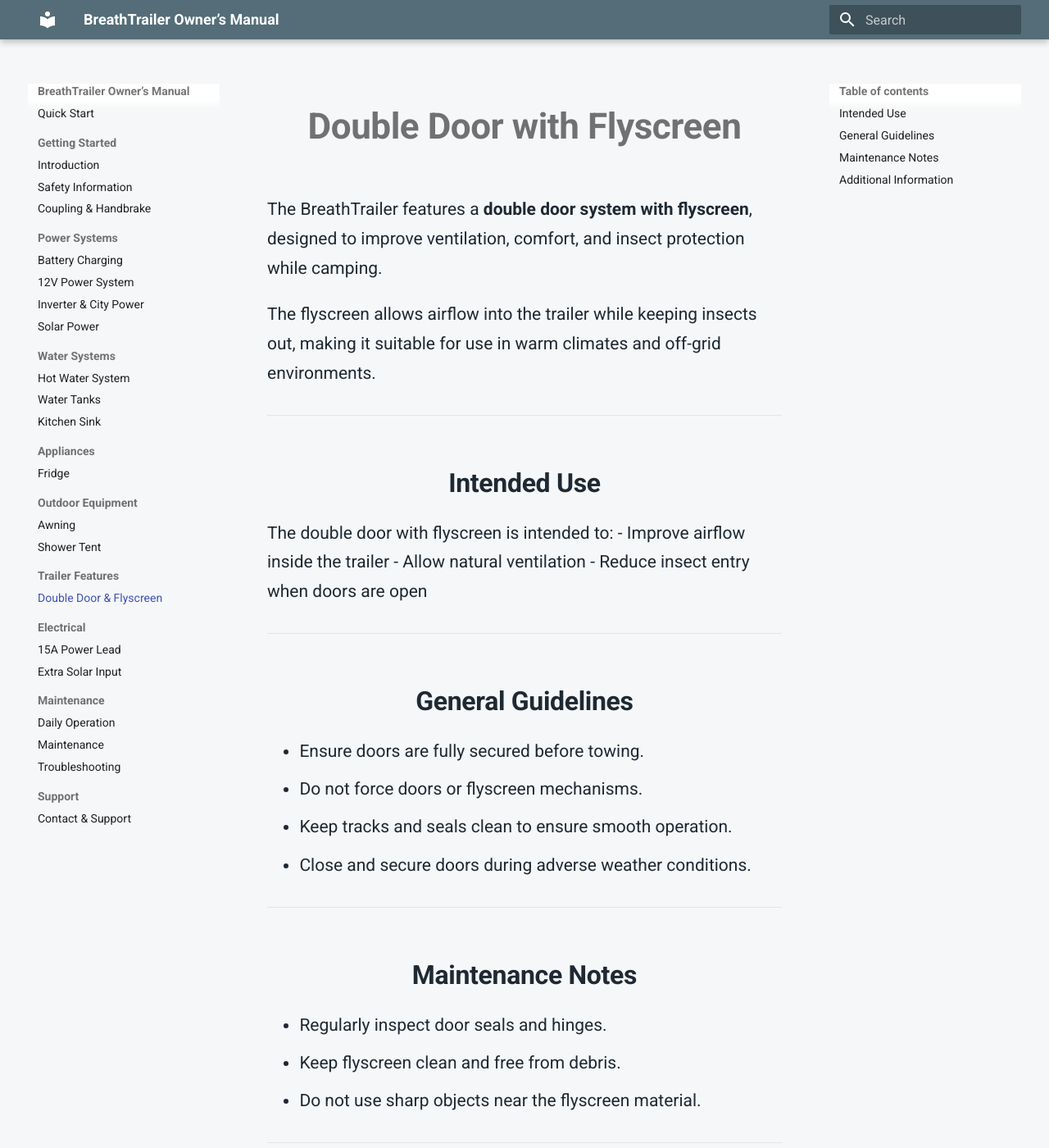
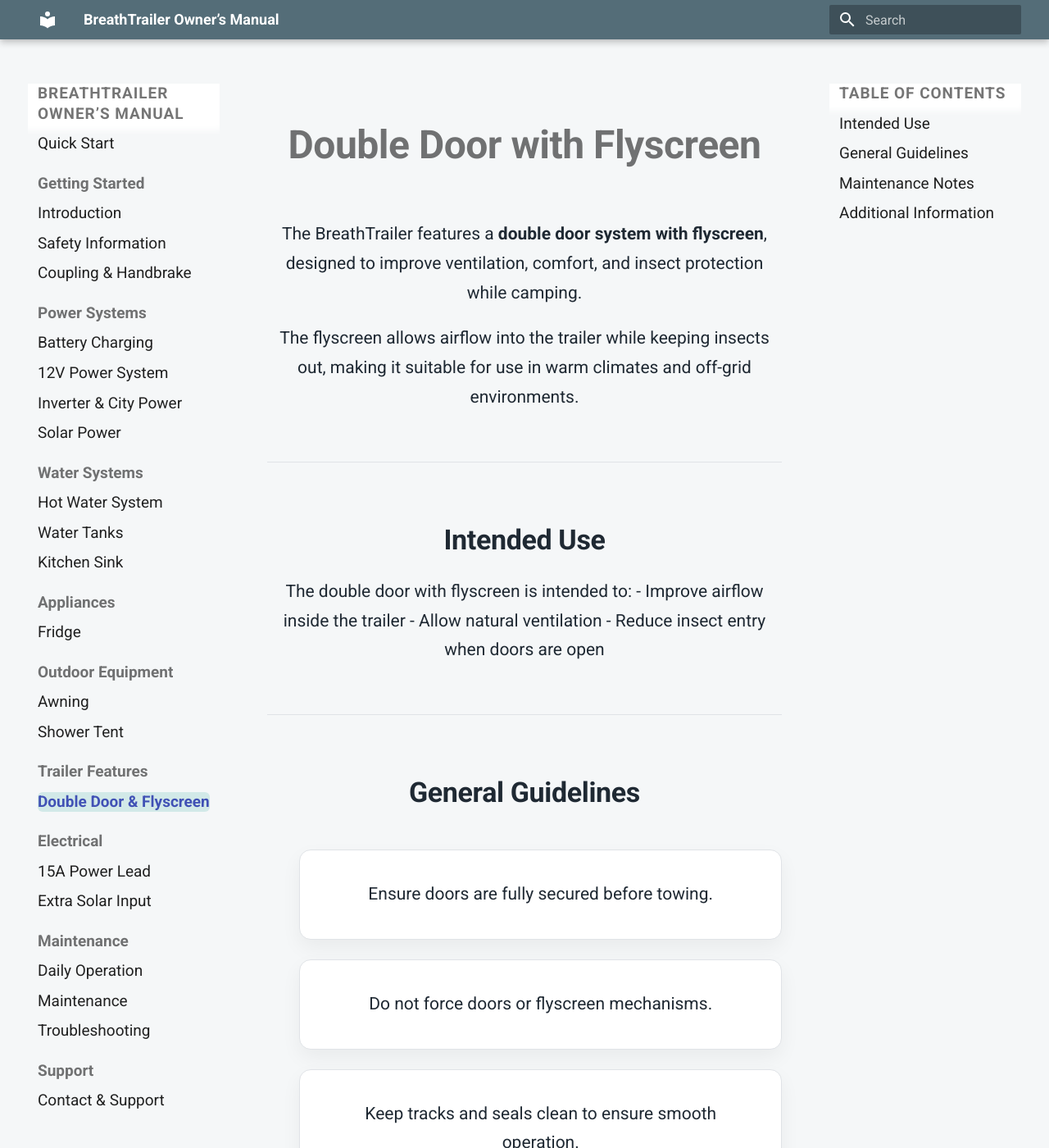
Before and after one commit to willefersontiago-source/breathtrailer-manual, an MkDocs documentation site: the page built from docs/06-trailer-features/01-double-door-flyscreen.md, in a window 1280 px wide and 1400 px high. Shown: the whole window at 82% size. Built offline with MkDocs 1.6.1 and Material for MkDocs 9.7.7, drawn with Linux system fonts in a browser that asks for light colours; some of the changed text lies outside the part shown.

Commit message:
Update extra.css

```diff
--- a/docs/assets/stylesheets/extra.css
+++ b/docs/assets/stylesheets/extra.css
@@ -1,7 +1,8 @@
-/* =========================
-   GLOBAL LOOK & FEEL
-========================= */
+/* =====================================================
+   BREATH TRAILER — PREMIUM MATERIAL OVERRIDE
+===================================================== */
 
+/* -------- COLOR SYSTEM -------- */
 :root {
   --bt-bg: #f5f7f8;        /* off-white premium */
   --bt-card: #ffffff;
@@ -9,58 +10,54 @@
   --bt-text: #1f2933;
 }
 
-/* Page background */
-body {
+/* -------- GLOBAL BACKGROUND -------- */
+.md-container,
+.md-main {
   background-color: var(--bt-bg);
 }
 
-/* Content container */
-.md-content {
-  background: transparent;
-}
-
-/* Main content width */
+/* -------- CONTENT WRAPPER -------- */
 .md-content__inner {
   max-width: 920px;
   margin: 0 auto;
-  padding: 2rem 1.5rem;
+  padding: 3rem 1.5rem;
 }
 
-/* Typography */
+/* -------- TYPOGRAPHY -------- */
 .md-typeset {
   font-size: 1.05rem;
   line-height: 1.7;
   color: var(--bt-text);
 }
 
-/* Headings */
 .md-typeset h1 {
-  font-size: 2.2rem;
+  font-size: 2.4rem;
   font-weight: 600;
   text-align: center;
 }
 
 .md-typeset h2 {
-  font-size: 1.6rem;
+  font-size: 1.7rem;
   font-weight: 600;
-  margin-top: 3rem;
+  margin-top: 3.5rem;
   text-align: center;
 }
 
-/* Paragraphs */
+/* -------- PARAGRAPHS (HOME-STYLE) -------- */
 .md-typeset p {
-  text-align: cent
-/* =========================
-   HOME PAGE CARDS
-========================= */
+  max-width: 760px;
+  margin: 1rem auto;
+  text-align: center;
+}
 
+/* -------- DIVIDERS -------- */
 .md-typeset hr {
   border: none;
   border-top: 1px solid var(--bt-border);
   margin: 3rem 0;
 }
 
-/* Card blocks */
+/* -------- CARD BLOCKS (HOME) -------- */
 .md-typeset ul {
   list-style: none;
   padding: 0;
@@ -69,10 +66,35 @@
 .md-typeset ul li {
   background: var(--bt-card);
   border: 1px solid var(--bt-border);
-  border-radius: 12px;
-  padding: 1.5rem;
-  margin: 1rem auto;
+  border-radius: 14px;
+  padding: 1.8rem;
+  margin: 1.2rem auto;
   max-width: 760px;
   text-align: center;
-  box-shadow: 0 6px 18px rgba(0,0,0,0.04);
+  box-shadow: 0 10px 24px rgba(0,0,0,0.05);
 }
+
+/* -------- NAVIGATION PREMIUM -------- */
+.md-nav {
+  font-size: 0.95rem;
+}
+
+.md-nav__title {
+  font-weight: 600;
+  letter-spacing: 0.05em;
+  text-transform: uppercase;
+}
+
+.md-nav__link {
+  border-radius: 6px;
+}
+
+.md-nav__link--active {
+  background: rgba(0, 150, 136, 0.14);
+  font-weight: 600;
+}
+
+/* -------- FOOTER CLEANUP -------- */
+.md-footer {
+  display: none;
+}
```
